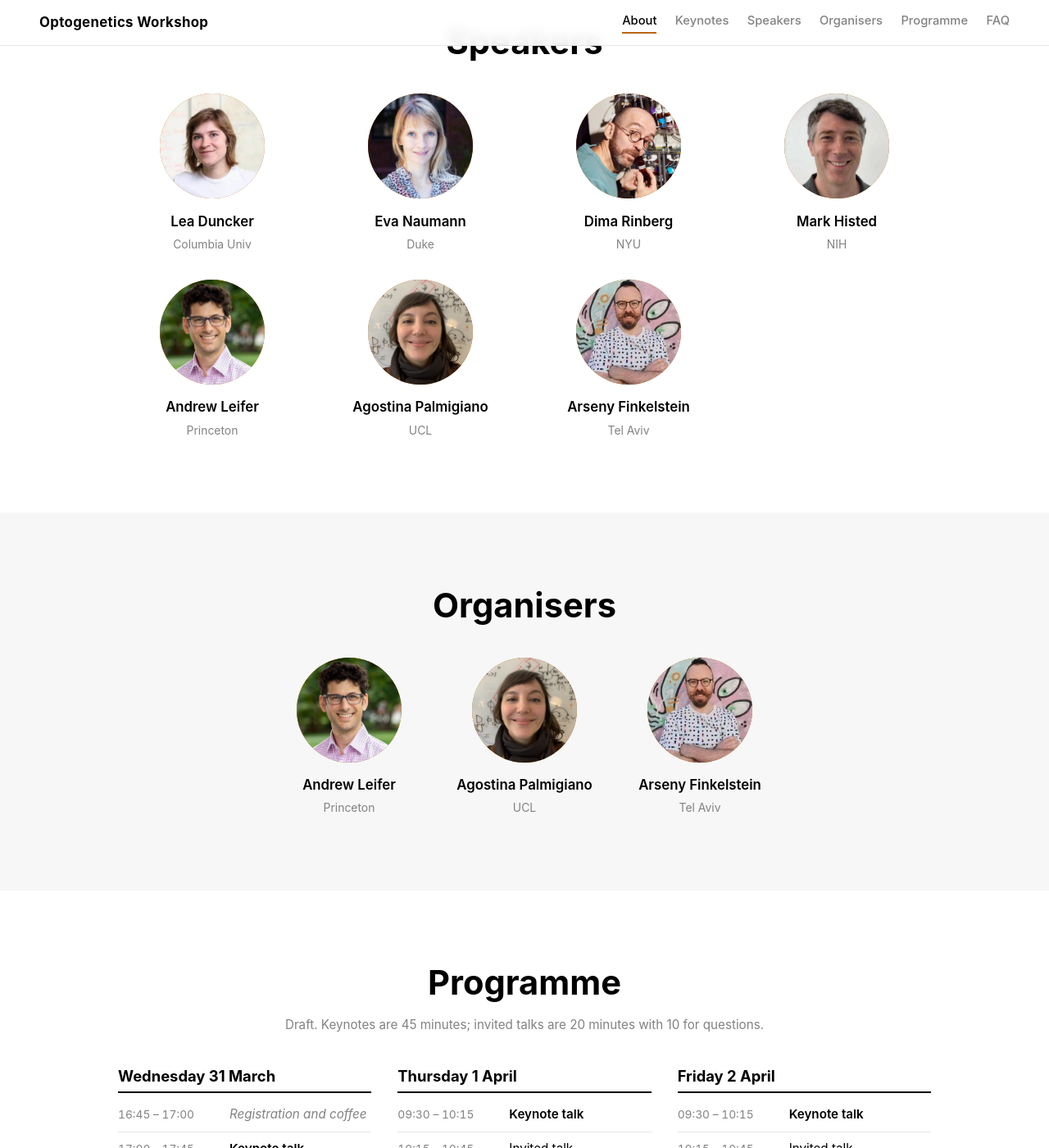
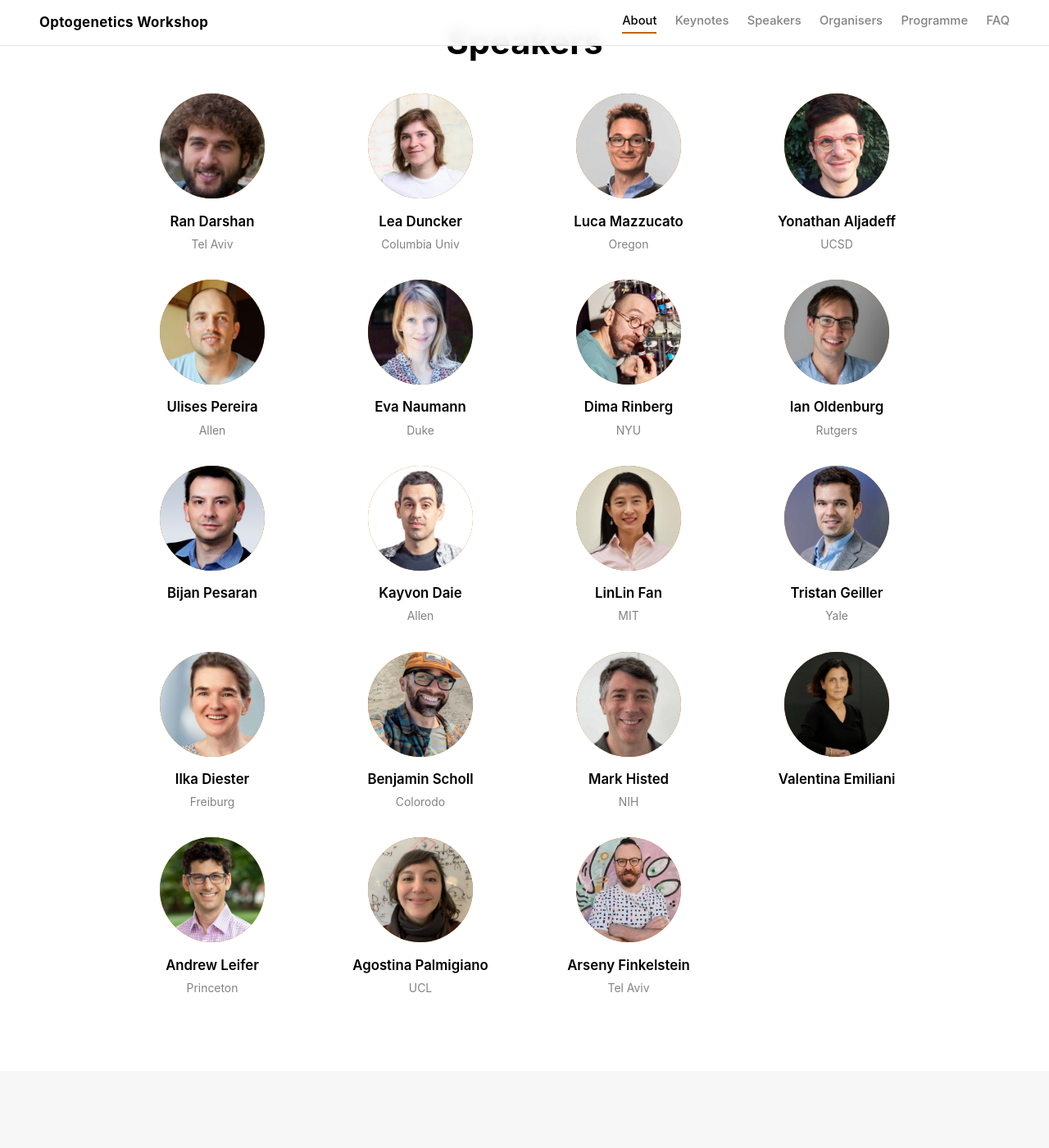
Before and after one commit to PalmigianoLab/SWC_optogenetics_workshop_2027, a Jekyll site: the page built from index.html, in a window 1280 px wide and 1400 px high, scrolled down 2839 px. Shown: the whole window at 82% size. Built offline with Jekyll 4.4.1, drawn with Linux system fonts in a browser that asks for light colours.

Commit message:
Kayvon Daie and others have confirmed attendance

```diff
--- a/_data/speakers.yml
+++ b/_data/speakers.yml
@@ -2,10 +2,30 @@
 # Only people whose 'Confirmed invite' column says yes appear here.
 # Invited speakers.
 
+- name: "Ran Darshan"
+  affiliation: "Tel Aviv"
+  field: "Theory"
+  image: ran_darshan.jpg
+  # bio: add a sentence or two here, and the card becomes clickable
 - name: "Lea Duncker"
   affiliation: "Columbia Univ"
   field: "Theory"
   image: lea_duncker.jpg
+  # bio: add a sentence or two here, and the card becomes clickable
+- name: "Luca Mazzucato"
+  affiliation: "Oregon"
+  field: "Theory"
+  image: luca_mazzucato.jpg
+  # bio: add a sentence or two here, and the card becomes clickable
+- name: "Yonathan Aljadeff"
+  affiliation: "UCSD"
+  field: "Theory"
+  image: yonathan_aljadeff.jpg
+  # bio: add a sentence or two here, and the card becomes clickable
+- name: "Ulises Pereira"
+  affiliation: "Allen"
+  field: "Theory"
+  image: ulises_pereira.jpg
   # bio: add a sentence or two here, and the card becomes clickable
 - name: "Eva Naumann"
   affiliation: "Duke"
@@ -17,8 +37,48 @@
   field: "Experiment"
   image: dima_rinberg.jpg
   # bio: add a sentence or two here, and the card becomes clickable
+- name: "Ian Oldenburg"
+  affiliation: "Rutgers"
+  field: "Experiment"
+  image: ian_oldenburg.jpg
+  # bio: add a sentence or two here, and the card becomes clickable
+- name: "Bijan Pesaran"
+  affiliation: ""
+  field: "Experiment"
+  image: bijan_pesaran.jpg
+  # bio: add a sentence or two here, and the card becomes clickable
+- name: "Kayvon Daie"
+  affiliation: "Allen"
+  field: "Experiment"
+  image: kayvon_daie.jpg
+  # bio: add a sentence or two here, and the card becomes clickable
+- name: "LinLin Fan"
+  affiliation: "MIT"
+  field: "Experiment"
+  image: linlin_fan.jpg
+  # bio: add a sentence or two here, and the card becomes clickable
+- name: "Tristan Geiller"
+  affiliation: "Yale"
+  field: "Experiment"
+  image: tristan_geiller.jpg
+  # bio: add a sentence or two here, and the card becomes clickable
+- name: "Ilka Diester"
+  affiliation: "Freiburg"
+  field: "Experiment"
+  image: ilka_diester.jpg
+  # bio: add a sentence or two here, and the card becomes clickable
+- name: "Benjamin Scholl"
+  affiliation: "Colorodo"
+  field: "Experiment"
+  image: benjamin_scholl.jpg
+  # bio: add a sentence or two here, and the card becomes clickable
 - name: "Mark Histed"
   affiliation: "NIH"
   field: "Experiment"
   image: mark_histed.jpg
   # bio: add a sentence or two here, and the card becomes clickable
+- name: "Valentina Emiliani"
+  affiliation: ""
+  field: "Experiment"
+  image: valentina_emiliani.jpg
+  # bio: add a sentence or two here, and the card becomes clickable
```
